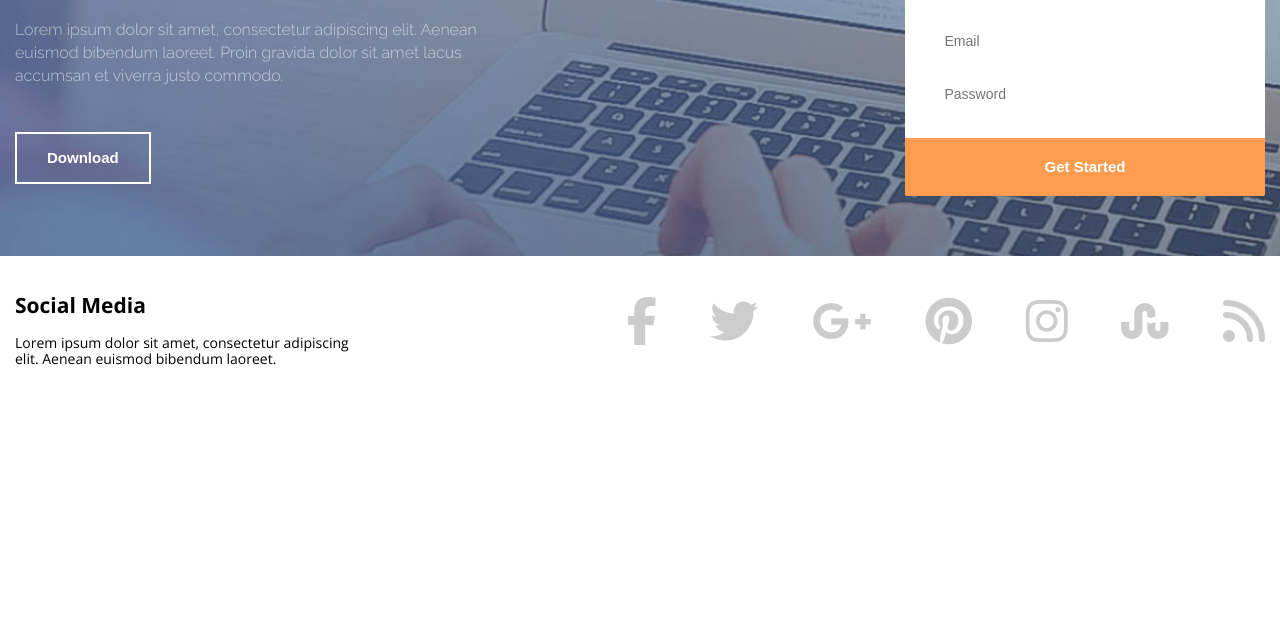
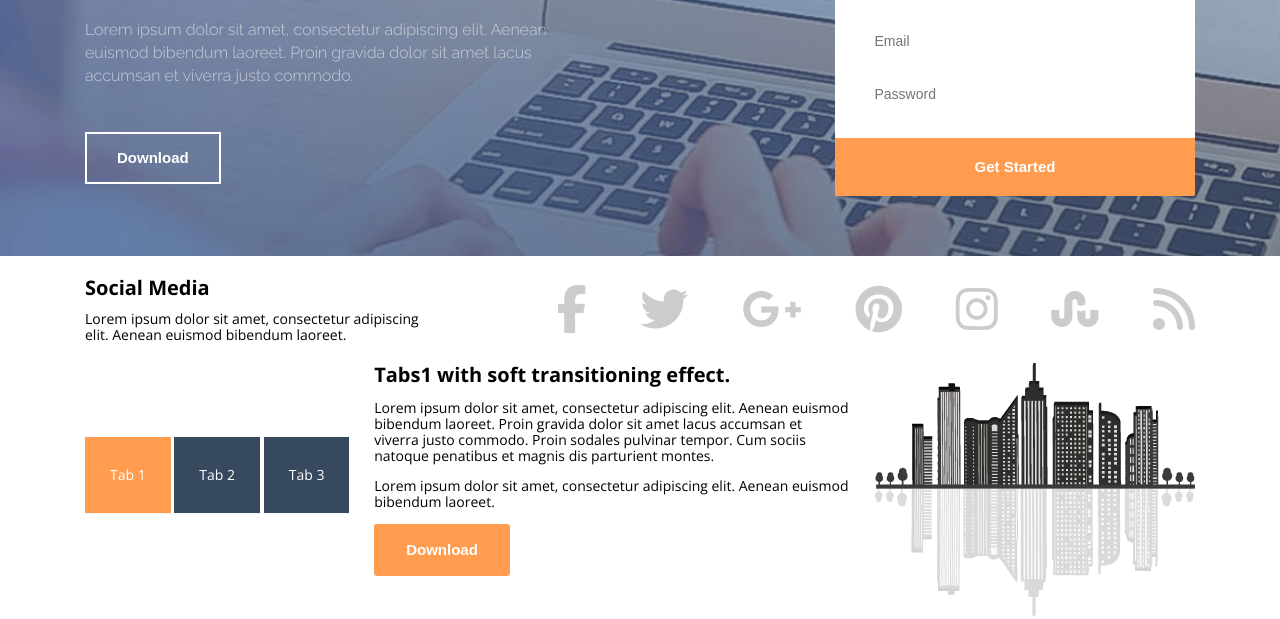
Before and after one commit to Vitali8/pb-test-task, a website: page index.html in a window 1280 px wide. Shown: the part 245-864 px from the top of the page. Before the commit the page ends 800 px from the top, so only its background shows below. Drawn offline with nearby package versions, Linux system fonts and the light colour scheme.

Commit message:
adding section with tabs

```diff
--- a/index.html
+++ b/index.html
@@ -339,7 +339,54 @@
       </ul>
     </div>
   </section>
-  <section class="tabs-section"></section>
+  <section class="tabs-section">
+    <div class="container flex-container">
+      <ul class="tabs-button">
+        <li><a href="#" data-tab="tab1" class="active">Tab 1</a></li>
+        <li><a href="#" data-tab="tab2">Tab 2</a></li>
+        <li><a href="#" data-tab="tab3">Tab 3</a></li>
+      </ul>
+      <div class="active-tab-content simple-text-container">
+        <div id="tab1" class="active">
+          <h2 class="title-section-small">Tabs1 with soft transitioning effect.</h2>
+          <p>Lorem ipsum dolor sit amet, consectetur adipiscing elit. Aenean euismod
+            bibendum laoreet. Proin gravida dolor sit amet lacus accumsan et viverra
+            justo commodo. Proin sodales pulvinar tempor. Cum sociis natoque
+            penatibus et magnis dis parturient montes.
+          </p>
+          <p>Lorem ipsum dolor sit amet, consectetur adipiscing elit. Aenean euismod
+            bibendum laoreet.
+          </p>
+          <button class="btn btn-primary btn-round">Download</button>
+        </div>
+        <div id="tab2">
+          <h2 class="title-section-small">Tabs2 with soft transitioning effect.</h2>
+          <p>Lorem ipsum dolor sit amet, consectetur adipiscing elit. Aenean euismod
+            bibendum laoreet. Proin gravida dolor sit amet lacus accumsan et viverra
+            justo commodo. Proin sodales pulvinar tempor. Cum sociis natoque
+            penatibus et magnis dis parturient montes.
+          </p>
+          <p>Lorem ipsum dolor sit amet, consectetur adipiscing elit. Aenean euismod
+            bibendum laoreet.
+          </p>
+          <button class="btn btn-primary btn-round">Download</button>
+        </div>
+        <div id="tab3">
+          <h2 class="title-section-small">Tabs3 with soft transitioning effect.</h2>
+          <p>Lorem ipsum dolor sit amet, consectetur adipiscing elit. Aenean euismod
+            bibendum laoreet. Proin gravida dolor sit amet lacus accumsan et viverra
+            justo commodo. Proin sodales pulvinar tempor. Cum sociis natoque
+            penatibus et magnis dis parturient montes.
+          </p>
+          <p>Lorem ipsum dolor sit amet, consectetur adipiscing elit. Aenean euismod
+            bibendum laoreet.
+          </p>
+          <button class="btn btn-primary btn-round">Download</button>
+        </div>
+      </div>
+      <div><img src="assets/images/image-city.png" alt=""></div>
+    </div>
+  </section>
 
   <footer>
 
--- a/src/less/import/base.less
+++ b/src/less/import/base.less
@@ -47,6 +47,16 @@ h1,
   margin     : 0;
 }
 
+h2 {
+  font-size: 20px;
+  font-weight: 700;
+}
+
+h2, h3 {
+  color: black;
+  margin: 0;
+}
+
 ul {
   padding: 0;
   margin : 0;
@@ -65,6 +75,10 @@ img {
   width  : 100%;
   padding: 0 15px;
   margin : auto;
+
+  @media @desktop {
+    width: 1140px;
+  }
 }
 
 .flex-container {
--- /dev/null
+++ b/src/less/import/blocks.less
@@ -0,0 +1,37 @@
+//TODO: BEM
+
+.btn {
+  font-size: 15px;
+  font-weight: 600;
+  padding: 15px 30px;
+  transition: .2s;
+
+  &:hover {
+    cursor: pointer;
+  }
+
+  &-transparent {
+    border: 2px solid white;
+    color: white;
+
+    &:hover {
+      border: 2px solid @main-color;
+      background: @main-color;
+    }
+  }
+
+  &-primary {
+    border: 2px solid @main-color;
+    background: @main-color;
+    color: white;
+
+    &:hover {
+      color: @main-color;
+      background: transparent;
+    }
+  }
+
+  &-round {
+    border-radius: 3px;
+  }
+}
--- a/src/less/import/constants.less
+++ b/src/less/import/constants.less
@@ -4,3 +4,4 @@
 @desktop: ~"only screen and (min-width: 1200px)";
 
 @main-color: #ff9c50;
+@second-color: #37495e;
--- a/src/less/import/header.less
+++ b/src/less/import/header.less
@@ -1,5 +1,5 @@
 .top-navbar {
-  background: #37495e;
+  background: @second-color;
   text-align: right;
 
   nav {
@@ -232,7 +232,7 @@
       }
 
       &:active {
-        background: #37495e;
+        background: @second-color;
       }
     }
   }
@@ -251,24 +251,3 @@
     }
   }
 }
-
-.btn {
-  font-size: 15px;
-  font-weight: 600;
-  padding: 15px 30px;
-  transition: .2s;
-
-  &:hover {
-    cursor: pointer;
-  }
-
-  &-transparent {
-    border: 2px solid white;
-    color: white;
-
-    &:hover {
-      border: 2px solid @main-color;
-      background: @main-color;
-    }
-  }
-}
--- a/src/less/import/main.less
+++ b/src/less/import/main.less
@@ -38,3 +38,38 @@
     }
   }
 }
+
+.tabs-section {
+  .tabs-button li {
+    border-bottom: 1px solid whitesmoke;
+    display: inline-block;
+    margin-bottom: 30px;
+
+    a {
+      display: block;
+      padding: 30px 25px;
+      background: @second-color;
+      color: white;
+
+      &:hover,
+      &.active {
+        background: @main-color;
+      }
+    }
+  }
+
+  .active-tab-content {
+    width: 100%;
+    max-width: 476px;
+    align-self: flex-start;
+    margin-bottom: 30px;
+
+    & > div {
+      display: none;
+
+      &.active {
+        display: block;
+      }
+    }
+  }
+}
--- a/src/less/index.less
+++ b/src/less/index.less
@@ -1,5 +1,6 @@
 @import 'import/normalize.less';
 @import 'import/base.less';
 @import 'import/constants.less';
+@import 'import/blocks.less';
 @import 'import/header.less';
 @import 'import/main.less';
```
Also changed, not shown: assets/css/style.min.css, assets/images/image-city.png (added).
